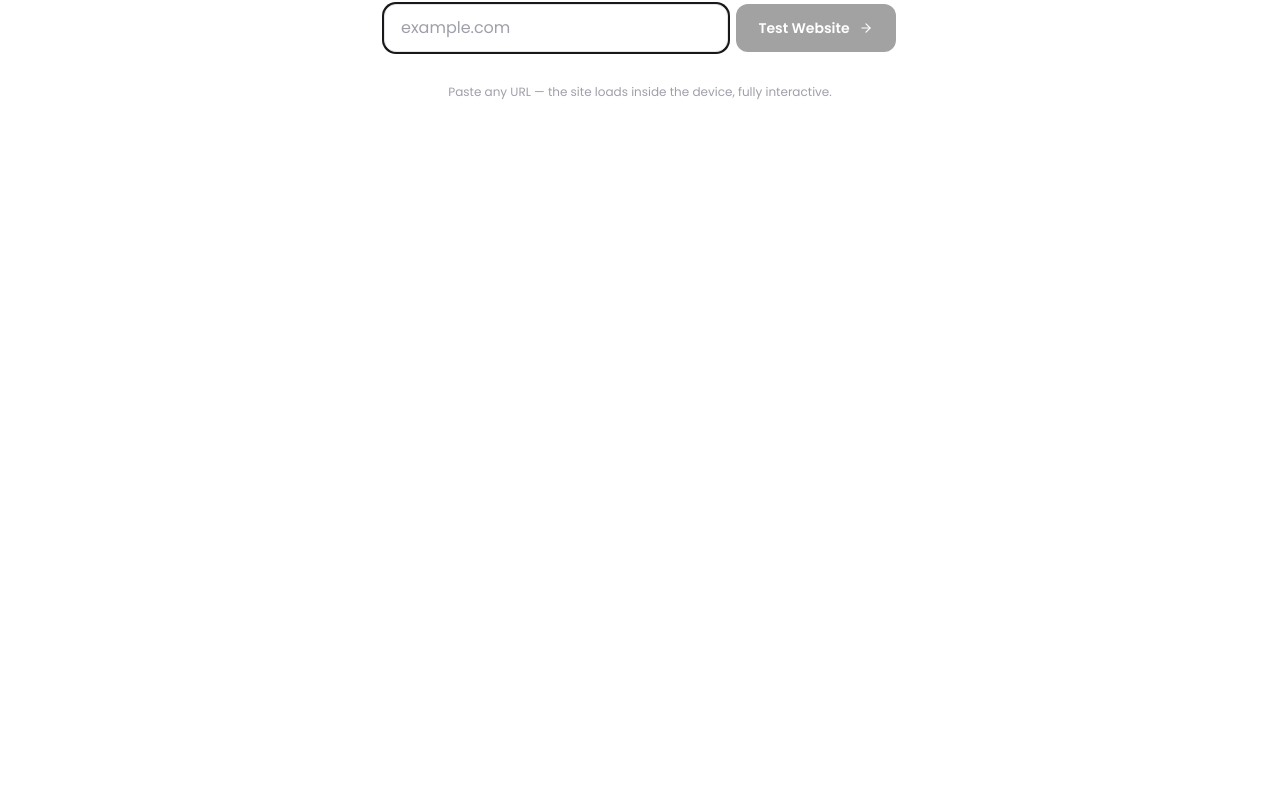
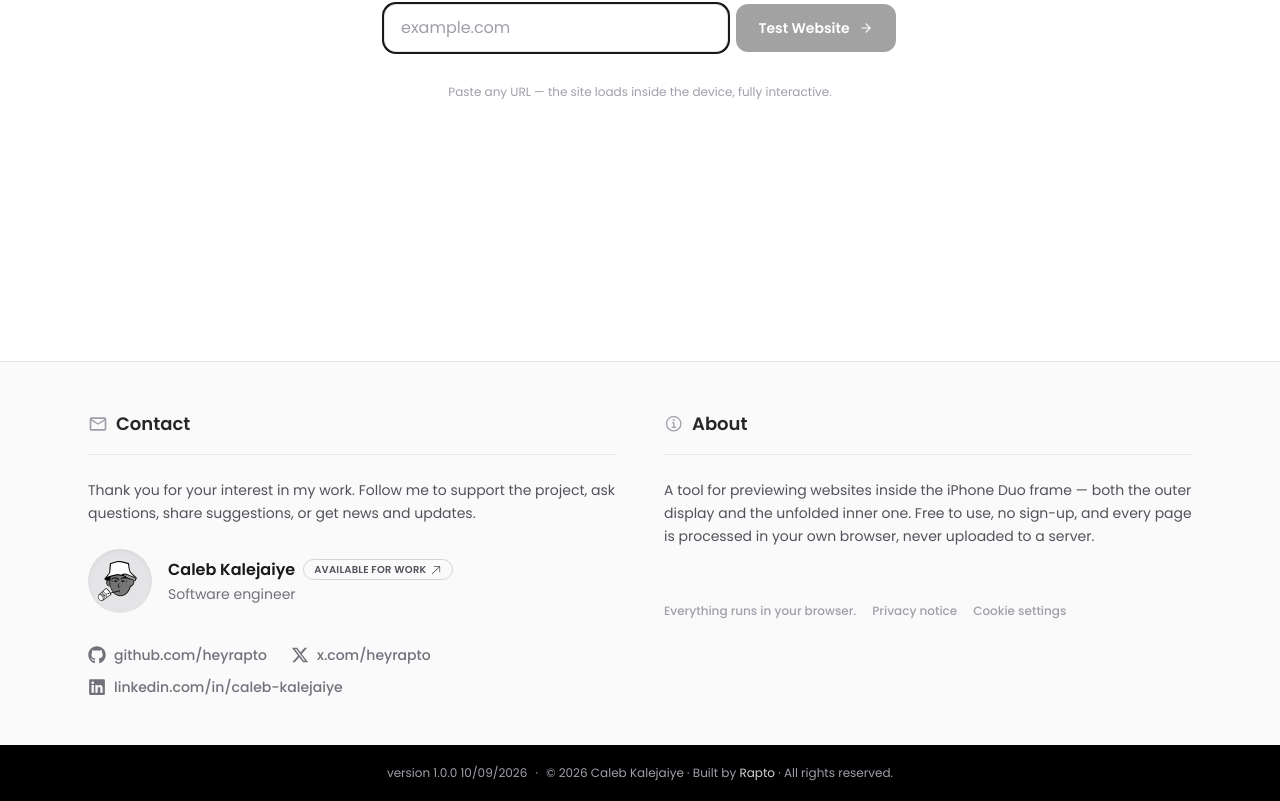
Before and after one commit to heyrapto/duo-responsiveness, a Next.js app: page / in a window 1280 px wide. Shown: the part 439-1240 px from the top of the page. Before the commit the page ends 800 px from the top, so only its background shows below. Built offline with nearby package versions, Linux system fonts and the light colour scheme.

Commit message:
feat: bug fixes

```diff
--- a/app/page.tsx
+++ b/app/page.tsx
@@ -1,15 +1,17 @@
 import UrlInput from '@/components/UrlInput';
+import Footer from '@/components/Footer';
 import { FiColumns } from 'react-icons/fi';
 
 export default function Home() {
   return (
-    <div className="flex flex-col items-center justify-center flex-1 bg-white px-6">
+    <div className="flex flex-col min-h-full bg-white">
+      <div className="flex flex-col items-center justify-center flex-1 px-6 py-20 min-h-screen">
         <div className="flex flex-col items-center gap-8 w-full max-w-lg text-center">
 
           {/* Logo mark */}
           <div className="flex flex-col items-center gap-4">
             <div
-            className="flex items-center justify-center w-14 h-14 rounded-2xl bg-zinc-900"
+              className="flex items-center justify-center w-14 h-14 rounded-2xl bg-zinc-900 shadow-sm"
               aria-hidden
             >
               {/* Two-panel icon representing the dual display */}
@@ -40,5 +42,7 @@ export default function Home() {
           </p>
         </div>
       </div>
+      <Footer />
+    </div>
   );
 }
--- a/components/DeviceFrame.tsx
+++ b/components/DeviceFrame.tsx
@@ -44,32 +44,14 @@ export default function DeviceFrame({ mode, children }: DeviceFrameProps) {
           aria-hidden
           style={{
             position: 'absolute',
-            top: 24,
-            right: 24,
+            top: 35,
+            right: 35,
             width: 14,
             height: 14,
             borderRadius: '50%',
             background: '#050505',
             boxShadow: 'inset 0 1px 3px rgba(0,0,0,0.8), 0 1px 0 rgba(255,255,255,0.05)',
             zIndex: 10,
-          }}
-        />
-      )}
-
-      {/* ── Extended Mode: Vertical Hinge Crease ─────────────────────────── */}
-      {!isSingle && (
-        <div
-          aria-hidden
-          style={{
-            position: 'absolute',
-            top: 0,
-            bottom: 0,
-            left: '50%',
-            width: 2,
-            transform: 'translateX(-50%)',
-            background: 'linear-gradient(90deg, transparent 0%, rgba(0,0,0,0.6) 50%, transparent 100%)',
-            zIndex: 10,
-            pointerEvents: 'none',
           }}
         />
       )}
--- /dev/null
+++ b/components/Footer.tsx
@@ -0,0 +1,80 @@
+import { FaGithub, FaLinkedin, FaXTwitter } from 'react-icons/fa6';
+import { MdOutlineEmail } from 'react-icons/md';
+import { IoInformationCircleOutline } from 'react-icons/io5';
+import { HiArrowUpRight } from 'react-icons/hi2';
+import { FaEnvelope } from 'react-icons/fa';
+
+export default function Footer() {
+  return (
+    <footer className="w-full bg-zinc-50 border-t border-zinc-200 mt-auto">
+      <div className="max-w-6xl mx-auto px-6 py-12 flex flex-col md:flex-row gap-16 md:gap-12">
+
+        {/* Contact Section */}
+        <div className="flex-1 space-y-6">
+          <div className="flex items-center gap-2 text-zinc-800 font-semibold text-lg pb-4 border-b border-zinc-200/70">
+            <MdOutlineEmail className="text-zinc-400 text-xl" />
+            Contact
+          </div>
+
+          <p className="text-zinc-600 text-sm leading-relaxed">
+            Thank you for your interest in my work. Follow me to support the project, ask questions, share suggestions, or get news and updates.
+          </p>
+
+          <div className="flex items-center gap-4">
+            <div className="w-16 h-16 rounded-full bg-zinc-200 overflow-hidden flex-shrink-0 shadow-inner">
+              <img src="/me.webp" alt="Caleb Kalejaiye" className="w-full h-full object-cover" />
+            </div>
+            <div>
+              <h3 className="font-semibold text-zinc-900 text-base flex flex-wrap items-center gap-2">
+                Caleb Kalejaiye
+                <a href="mailto:kalejaiyecaleb@gmail.com" className="text-[10px] font-semibold tracking-wide uppercase px-2.5 py-0.5 rounded-full border border-zinc-300 text-zinc-600 hover:bg-zinc-100 transition-colors flex items-center gap-1">
+                  Available for work
+                  <HiArrowUpRight className="text-xs" />
+                </a>
+              </h3>
+              <p className="text-sm text-zinc-500 mt-0.5">Software engineer</p>
+            </div>
+          </div>
+
+          <div className="flex flex-wrap items-center gap-x-6 gap-y-3 pt-2">
+            <a href="https://github.com/heyrapto" target="_blank" rel="noreferrer" className="flex items-center gap-2 text-sm font-medium text-zinc-500 hover:text-zinc-900 transition-colors">
+              <FaGithub className="text-lg" /> github.com/heyrapto
+            </a>
+            <a href="https://x.com/heyrapto" target="_blank" rel="noreferrer" className="flex items-center gap-2 text-sm font-medium text-zinc-500 hover:text-zinc-900 transition-colors">
+              <FaXTwitter className="text-lg" /> x.com/heyrapto
+            </a>
+            <a href="https://www.linkedin.com/in/caleb-kalejaiye-5a0730403/" target="_blank" rel="noreferrer" className="flex items-center gap-2 text-sm font-medium text-zinc-500 hover:text-zinc-900 transition-colors">
+              <FaLinkedin className="text-lg" /> linkedin.com/in/caleb-kalejaiye
+            </a>
+          </div>
+        </div>
+
+        {/* About Section */}
+        <div className="flex-1 space-y-6">
+          <div className="flex items-center gap-2 text-zinc-800 font-semibold text-lg pb-4 border-b border-zinc-200/70">
+            <IoInformationCircleOutline className="text-zinc-400 text-xl" />
+            About
+          </div>
+
+          <p className="text-zinc-600 text-sm leading-relaxed">
+            A tool for previewing websites inside the iPhone Duo frame — both the outer display and the unfolded inner one. Free to use, no sign-up, and every page is processed in your own browser, never uploaded to a server.
+          </p>
+
+          <div className="flex flex-wrap items-center gap-4 text-xs font-medium text-zinc-400 pt-8">
+            <span>Everything runs in your browser.</span>
+            <a href="#" className="hover:text-zinc-700 transition-colors">Privacy notice</a>
+            <a href="#" className="hover:text-zinc-700 transition-colors">Cookie settings</a>
+          </div>
+        </div>
+
+      </div>
+
+      {/* Sub Footer */}
+      <div className="w-full bg-black text-zinc-400 py-5 px-6 text-xs text-center flex flex-col md:flex-row items-center justify-center gap-2">
+        <span>version 1.0.0 10/09/2026</span>
+        <span className="hidden md:inline">·</span>
+        <span>© {new Date().getFullYear()} Caleb Kalejaiye · Built by <a href="https://github.com/heyrapto" className="text-zinc-300 hover:text-white transition-colors">Rapto</a> · All rights reserved.</span>
+      </div>
+    </footer>
+  );
+}
```
Also changed, not shown: public/me.webp (added). Lines whose indentation alone changed are shown as unchanged.
